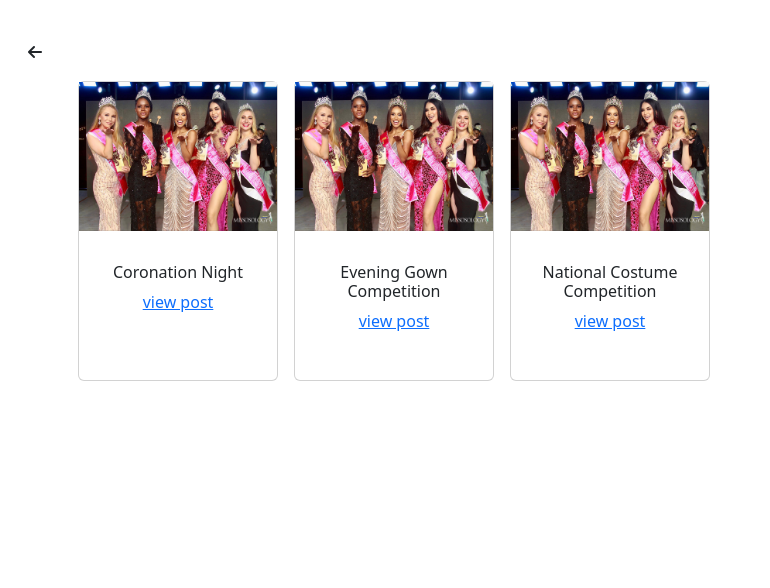
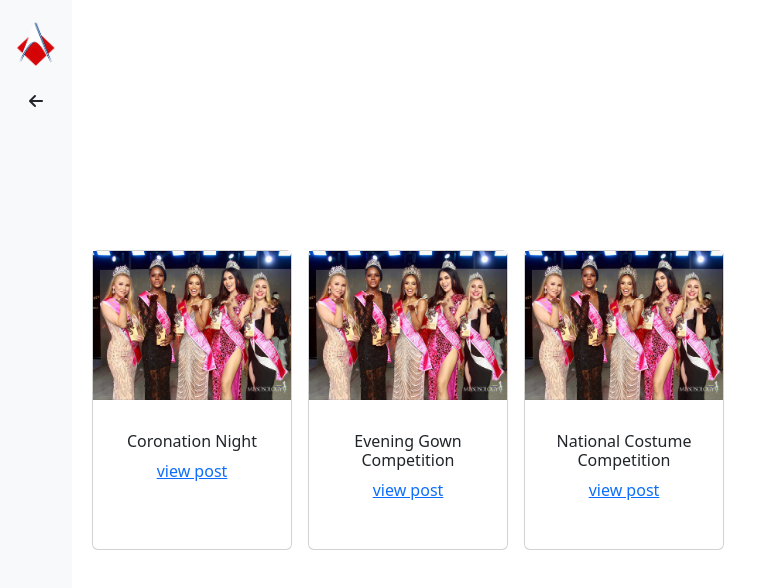
Before and after one commit to jisibil/tab-events, a plain HTML site: page fobi.html in a window 1280 px wide. Shown: the whole page, without its empty margins (0-770 px from the left). Drawn offline with Linux system fonts and the light colour scheme; files that its build step writes are made by us from their sources.

Commit message:
update sidebar

```diff
--- a/alinsangan.html
+++ b/alinsangan.html
@@ -9,23 +9,25 @@
     <title>tab-events</title>
 </head>
 <body>
-    <div class="container-fluid">
-        <div class="row">
-            <div class="d-flex" id="wrapper">
-                <div class="border-right" id="sidebar-wrapper">
-                    <div class="sidebar-heading">
+    <div class="d-flex">
+        <div class="d-flex flex-column flex-shrink-0 bg-light min-vh-100" style="width: 4.5rem;">
+            <!-- Sidebar content -->
+    <div class="d-flex flex-column flex-shrink-0 bg-light min-vh-100" style="width: 4.5rem;">
+        <div class="d-block p-3 link-dark text-decoration-none">
+           <img src="img/logo.png" style="width: 100%; height: auto;" alt="Logo">
         </div>
-                    <div class="sidebar-button list-group list-group-flush" style="margin-top: 70%;">
-                        <div class="list-group list-group-flush">
+    <ul class="nav nav-pills nav-flush flex-column mb-auto text-center">
+        <li class="nav-item">
             <a href="index.html" class="list-group-item list-group-item-action">
                 <i class="fa-solid fa-arrow-left"></i> <!-- Font Awesome icon for Home -->
             </a>
+        </li>
+    </ul>
   </div>
 </div>
-                </div>
-                <div id="page-content-wrapper">
+<div id="page-content-wrapper" class="d-flex flex-wrap justify-content-center align-items-center">
     <div class="container-fluid">
-                        <div style="display: flex; flex-wrap: wrap; justify-content: center; align-items: center; margin-top: 14%;">
+        <div class="d-flex flex-wrap justify-content-between">
             <div class="card mx-2 my-3" style="width: 200px; height: 300px;">
                 <img src="img/bowa-bowaanfestival2023.jpg" style="width: 100%; height: 50%;">
                 <div class="card-body text-center my-3">
@@ -44,9 +46,8 @@
         </div>
     </div>
 </div>
-            </div>
-        </div>
 
     <script src="dist/bootstrap.bundle.min.js"></script>
+    <script src="main.js"></script>
 </body>
 </html>
--- a/fobi.html
+++ b/fobi.html
@@ -9,23 +9,25 @@
     <title>tab-events</title>
 </head>
 <body>
-    <div class="container-fluid">
-        <div class="row">
-            <div class="d-flex" id="wrapper">
-                <div class="border-right" id="sidebar-wrapper">
-                    <div class="sidebar-heading">
+    <div class="d-flex">
+        <div class="d-flex flex-column flex-shrink-0 bg-light min-vh-100" style="width: 4.5rem;">
+            <!-- Sidebar content -->
+    <div class="d-flex flex-column flex-shrink-0 bg-light min-vh-100" style="width: 4.5rem;">
+        <div class="d-block p-3 link-dark text-decoration-none">
+           <img src="img/logo.png" style="width: 100%; height: auto;" alt="Logo">
         </div>
-                    <div class="sidebar-button list-group list-group-flush" style="margin-top: 70%;">
-                        <div class="list-group list-group-flush">
+    <ul class="nav nav-pills nav-flush flex-column mb-auto text-center">
+        <li class="nav-item">
             <a href="index.html" class="list-group-item list-group-item-action">
                 <i class="fa-solid fa-arrow-left"></i> <!-- Font Awesome icon for Home -->
             </a>
+        </li>
+    </ul>
   </div>
 </div>
-                </div>
-                <div id="page-content-wrapper">
+<div id="page-content-wrapper" class="d-flex flex-wrap justify-content-center align-items-center">
     <div class="container-fluid">
-                        <div style="display: flex; flex-wrap: wrap; justify-content: center; align-items: center; margin-top: 10%;">
+        <div class="d-flex flex-wrap justify-content-between">
             <div class="card mx-2 my-3" style="width: 200px; height: 300px;">
                 <img src="img/faceofbeauty2023.jpg" style="width: 100%; height: 50%;">
                 <div class="card-body text-center my-3">
@@ -51,7 +53,8 @@
         </div>
     </div>
 </div>
-        </div>
-    </div>
+
+    <script src="dist/bootstrap.bundle.min.js"></script>
+    <script src="main.js"></script>
 </body>
 </html>
```
Also changed, not shown: kaogma.html (+13 -12 lines). Lines whose indentation alone changed are shown as unchanged.
